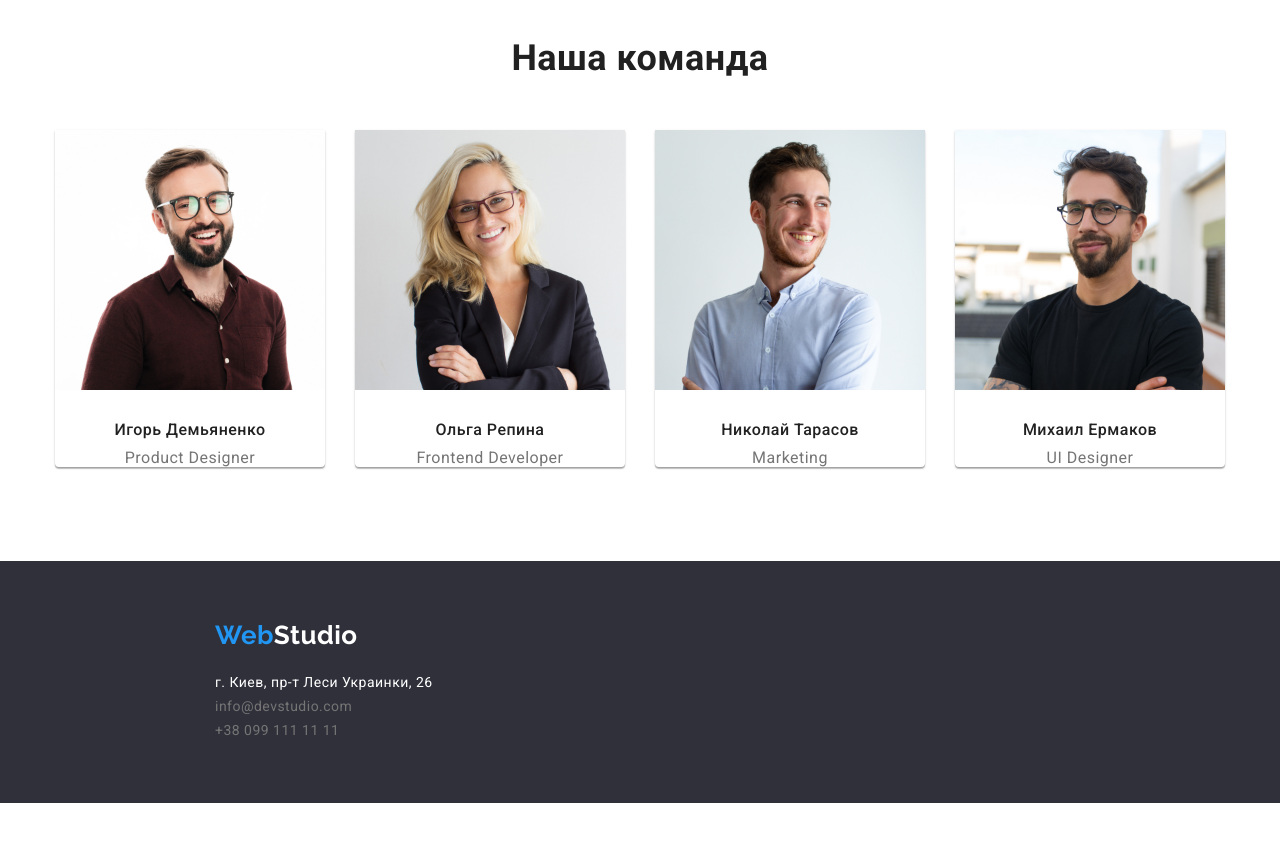
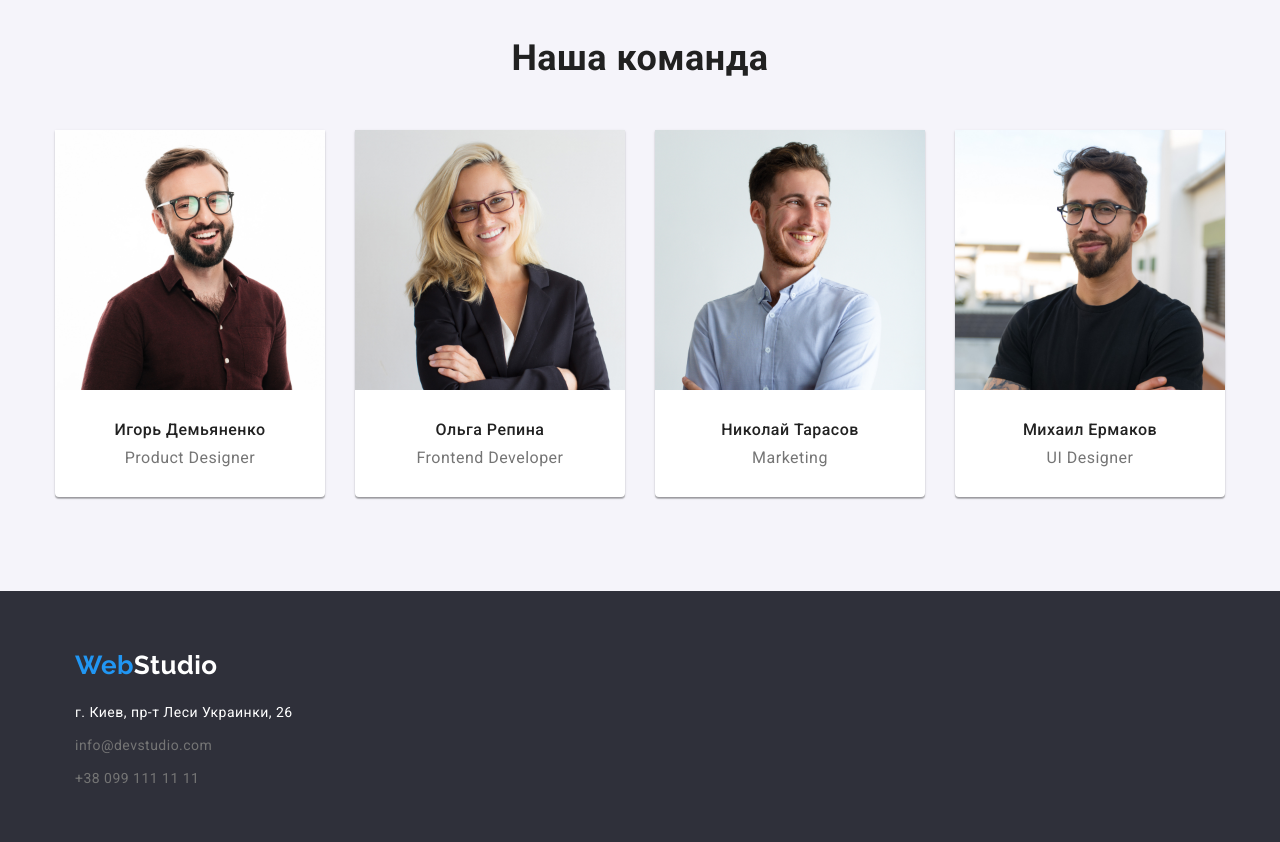
Before and after one commit to MohBat6/goit-markup-hw-03, a plain HTML site: page index.html in a window 1280 px wide. Shown: the part 1500-2342 px from the top of the page. Before the commit the page ends 2303 px from the top, so only its background shows below. Drawn offline with nearby package versions, Linux system fonts and the light colour scheme.

Commit message:
vrode_final

```diff
--- a/css/styles.css
+++ b/css/styles.css
@@ -178,6 +178,11 @@ margin-right: 50px;
     padding-top: 94px;
     padding-bottom: 94px;
 }
+.section3 {
+    padding-top: 94px;
+    padding-bottom: 94px;
+    background-color: #F5F4FA;
+}
 .section-title {
     color: var(--title-text-color);
     font-weight: 700;
@@ -214,6 +219,7 @@ color: var(--main-text-color);
 .personal-item {
     width: 270px;
     margin-right: 30px;
+    padding-bottom: 30px;
     box-shadow: 0px 1px 3px rgba(0, 0, 0, 0.12), 0px 1px 1px rgba(0, 0, 0, 0.14), 0px 2px 1px rgba(0, 0, 0, 0.2);
     border-radius: 0px 0px 4px 4px;
     background-color: var(--hero-text-color);
@@ -247,13 +253,15 @@ color: var(--main-text-color);
     margin-right: 0%;
 }
 footer {
-    width: 1600px;
     margin-left: auto;
     margin-right: auto;
     padding: 60px;
     font-family: Roboto, sans-serif;
     font-style: normal;
     background-color: #2F303A;
+}
+footer li:not(:last-child) {
+    margin-bottom: 9px;
 }
 .logo-footer {
     display: inline-block;
@@ -270,6 +278,7 @@ footer {
     font-style: normal;
 }
 .location {
+    margin-bottom: 9px;
     font-size: 14px;
     line-height: 1.71;
     color: #FFFFFF;
--- a/index.html
+++ b/index.html
@@ -92,7 +92,7 @@
             </ul>
             </div>
         </section>
-        <section class="section2">
+        <section class="section3">
             <div class="container">
                 <h2 class="section-title">Наша команда</h2>
             <ul class="headlines-list list">
```
Also changed, not shown: portfolio.html (+1 -1 lines).
